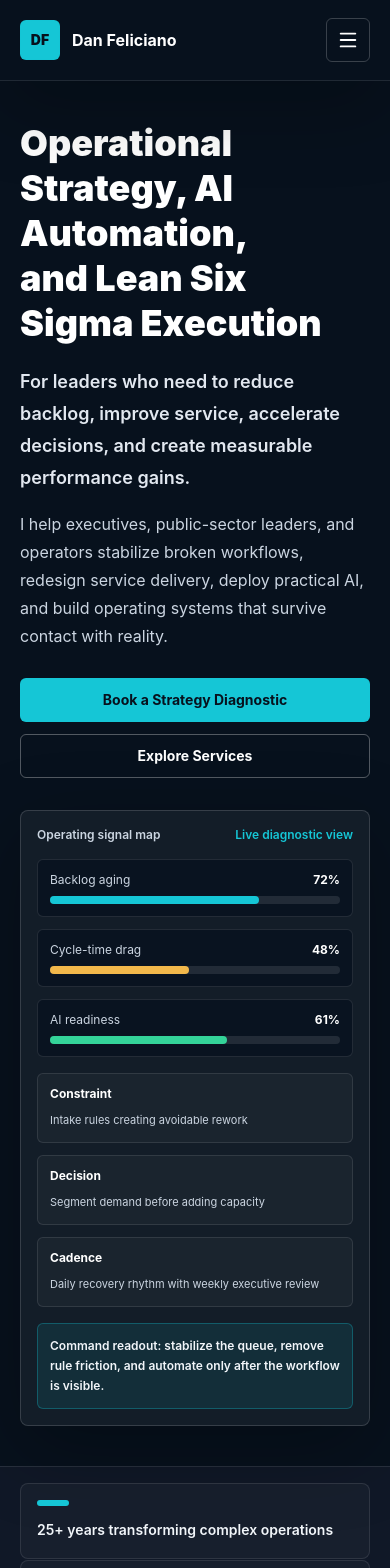
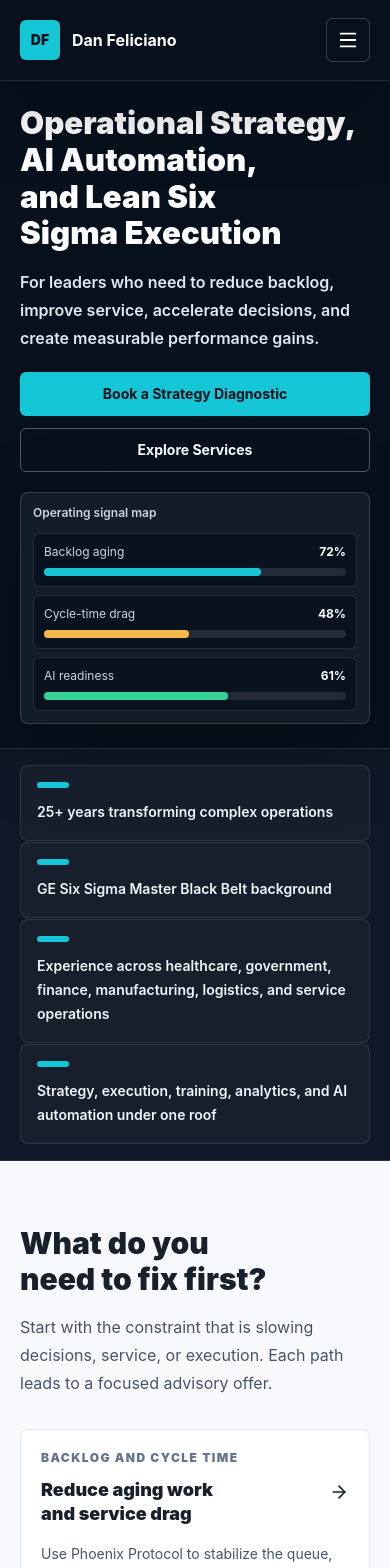
Before and after one commit to DanFeliciano/danfeliciano-site, a Next.js app: page / in a window 390 px wide. Shown: the top 1568 px of the page. Built offline with nearby package versions, Linux system fonts and the light colour scheme.

Commit message:
fix: tighten homepage mobile hero

```diff
--- a/src/app/page.tsx
+++ b/src/app/page.tsx
@@ -89,18 +89,18 @@ export default function HomePage() {
     <main id="main-content">
       <section className="bg-ink text-white">
         <Container>
-          <div className="grid gap-8 py-10 lg:grid-cols-[1.08fr_0.92fr] lg:items-center lg:py-12">
-            <div>
-              <h1 className="max-w-4xl text-balance text-4xl font-black leading-tight tracking-normal sm:text-5xl">
+          <div className="grid min-w-0 gap-5 py-6 sm:gap-8 sm:py-10 lg:grid-cols-[1.08fr_0.92fr] lg:items-center lg:py-12">
+            <div className="min-w-0">
+              <h1 className="max-w-4xl text-balance text-[1.95rem] font-black leading-[2.3rem] tracking-normal sm:text-5xl sm:leading-tight">
                 {homepage.title}
               </h1>
-              <p className="mt-5 max-w-3xl text-lg font-semibold leading-8 text-slate-200">
+              <p className="mt-4 max-w-3xl text-base font-semibold leading-7 text-slate-200 sm:mt-5 sm:text-lg sm:leading-8">
                 {homepage.subhead}
               </p>
-              <p className="mt-4 max-w-2xl text-base leading-7 text-slate-300">
+              <p className="mt-4 hidden max-w-2xl text-base leading-7 text-slate-300 sm:block">
                 {homepage.body}
               </p>
-              <div className="mt-7 flex flex-col gap-3 sm:flex-row">
+              <div className="mt-5 flex flex-col gap-3 sm:mt-7 sm:flex-row">
                 <CtaButton className="w-full sm:w-auto" href="/contact">
                   Book a Strategy Diagnostic
                 </CtaButton>
--- a/src/components/visuals/operating-command-visual.tsx
+++ b/src/components/visuals/operating-command-visual.tsx
@@ -12,17 +12,19 @@ const commandRows = [
 
 export function OperatingCommandVisual() {
   return (
-    <div className="rounded-lg border border-white/15 bg-white/5 p-4 shadow-command">
-      <div className="mb-4 flex items-center justify-between gap-4 text-xs font-semibold text-slate-300">
+    <div className="min-w-0 overflow-hidden rounded-lg border border-white/15 bg-white/5 p-3 shadow-command sm:p-4">
+      <div className="mb-3 flex items-center justify-between gap-4 text-xs font-semibold text-slate-300 sm:mb-4">
         <span>Operating signal map</span>
-        <span className="text-right text-signal">Live diagnostic view</span>
+        <span className="hidden text-right text-signal sm:inline">
+          Live diagnostic view
+        </span>
       </div>
 
-      <div className="grid gap-3">
+      <div className="grid gap-2 sm:gap-3">
         {signals.map(([label, value, color]) => (
           <div
             key={label}
-            className="rounded-md border border-white/10 bg-ink/70 p-3"
+            className="rounded-md border border-white/10 bg-ink/70 p-2.5 sm:p-3"
           >
             <div className="mb-2 flex justify-between gap-4 text-xs text-slate-300">
               <span>{label}</span>
@@ -38,7 +40,7 @@ export function OperatingCommandVisual() {
         ))}
       </div>
 
-      <div className="mt-4 grid gap-3 sm:grid-cols-3">
+      <div className="mt-4 hidden gap-3 sm:grid sm:grid-cols-3">
         {commandRows.map(([item, detail]) => (
           <div
             key={item}
@@ -52,7 +54,7 @@ export function OperatingCommandVisual() {
         ))}
       </div>
 
-      <div className="mt-4 rounded-md border border-signal/30 bg-signal/10 p-3 text-xs font-semibold leading-5 text-slate-100">
+      <div className="mt-4 hidden rounded-md border border-signal/30 bg-signal/10 p-3 text-xs font-semibold leading-5 text-slate-100 sm:block">
         Command readout: stabilize the queue, remove rule friction, and automate
         only after the workflow is visible.
       </div>
```
Also changed, not shown: 1 other file (tests, documents, lock files or other folders).
